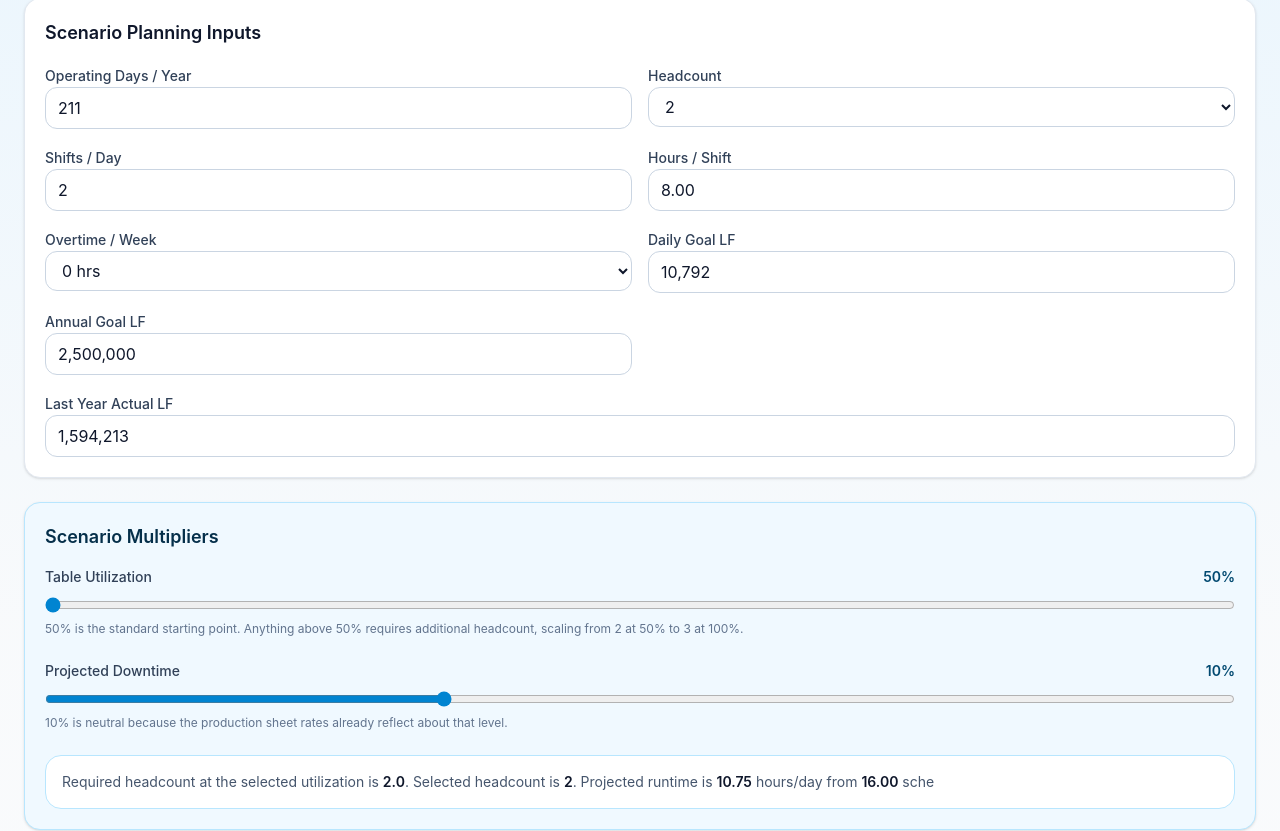
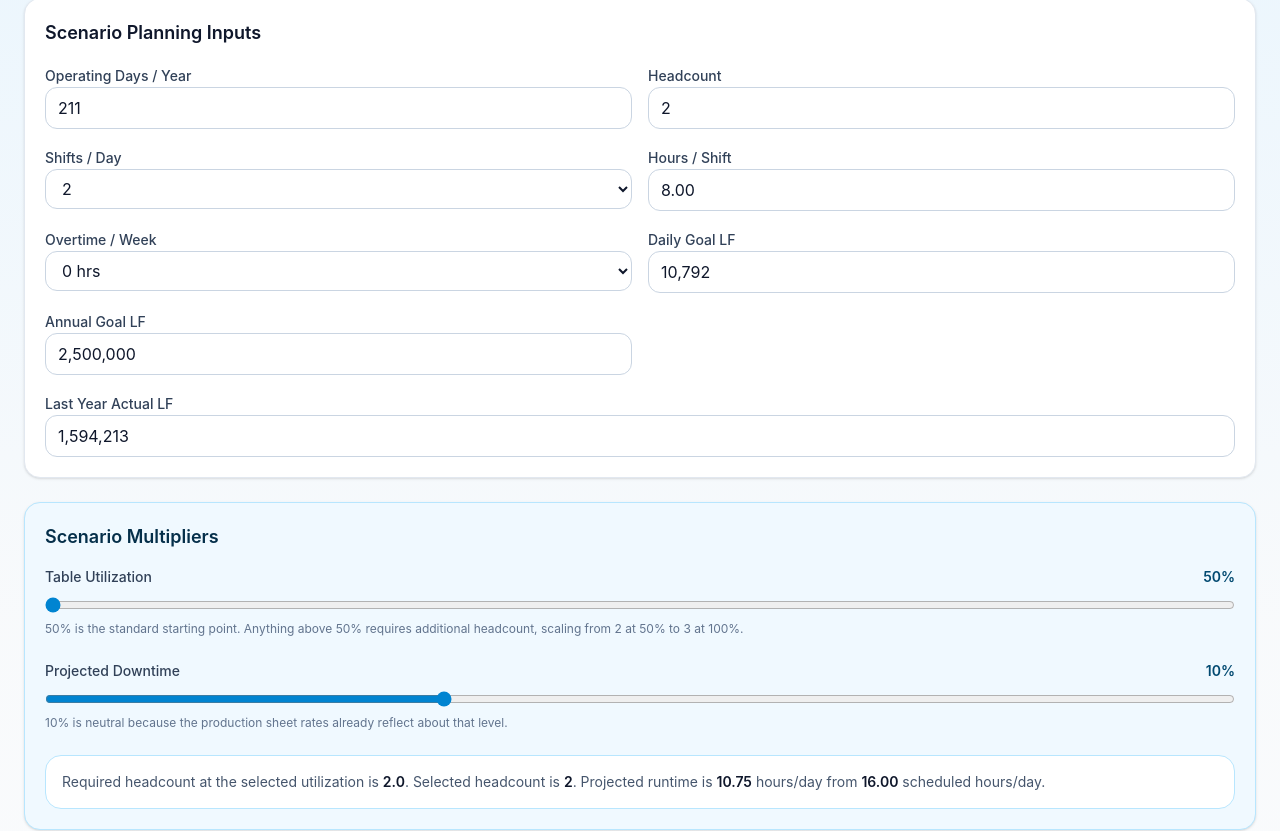
Before and after one commit to katops2/DynamaxTool, a React (Vite) app: page / in a window 1280 px wide. Shown: the part 722-1553 px from the top of the page. Built offline with nearby package versions, Linux system fonts and the light colour scheme.

Commit message:
Make shifts selectable and keep headcount editable

```diff
--- a/src/App.jsx
+++ b/src/App.jsx
@@ -295,17 +295,17 @@ export default function DynamaxProductionScenarioTool() {
             <Card title="Scenario Planning Inputs">
               <div className="grid grid-cols-1 gap-4 md:grid-cols-2">
                 <FormattedNumberInput label="Operating Days / Year" value={operatingDaysPerYear} onChange={setOperatingDaysPerYear} />
+                <FormattedNumberInput label="Headcount" value={headcount} onChange={setHeadcount} />
                 <SelectInput
-                  label="Headcount"
-                  value={String(headcount)}
-                  onChange={(value) => setHeadcount(Number(value))}
+                  label="Shifts / Day"
+                  value={String(shiftsPerDay)}
+                  onChange={(value) => setShiftsPerDay(Number(value))}
                   options={[
                     { value: "1", label: "1" },
                     { value: "2", label: "2" },
                     { value: "3", label: "3" },
                   ]}
                 />
-                <FormattedNumberInput label="Shifts / Day" value={shiftsPerDay} onChange={setShiftsPerDay} />
                 <FormattedNumberInput label="Hours / Shift" value={hoursPerShift} onChange={setHoursPerShift} decimals={2} />
                 <SelectInput
                   label="Overtime / Week"
@@ -350,7 +350,7 @@ export default function DynamaxProductionScenarioTool() {
                   helper="10% is neutral because the production sheet rates already reflect about that level."
                 />
                 <div className="rounded-2xl border border-sky-200 bg-white p-4 text-sm text-slate-600">
-                  Required headcount at the selected utilization is <span className="font-semibold text-slate-900">{fmt1.format(results.requiredHeadcount)}</span>. Selected headcount is <span className="font-semibold text-slate-900">{fmt0.format(headcount)}</span>. Projected runtime is <span className="font-semibold text-slate-900">{fmt2.format(results.projectedRunHoursPerDay)}</span> hours/day from <span className="font-semibold text-slate-900">{fmt2.format(results.scheduledHoursPerDay)}</span> sche
+                  Required headcount at the selected utilization is <span className="font-semibold text-slate-900">{fmt1.format(results.requiredHeadcount)}</span>. Selected headcount is <span className="font-semibold text-slate-900">{fmt0.format(headcount)}</span>. Projected runtime is <span className="font-semibold text-slate-900">{fmt2.format(results.projectedRunHoursPerDay)}</span> hours/day from <span className="font-semibold text-slate-900">{fmt2.format(results.scheduledHoursPerDay)}</span> scheduled hours/day.
                 </div>
               </div>
             </Card>
```
